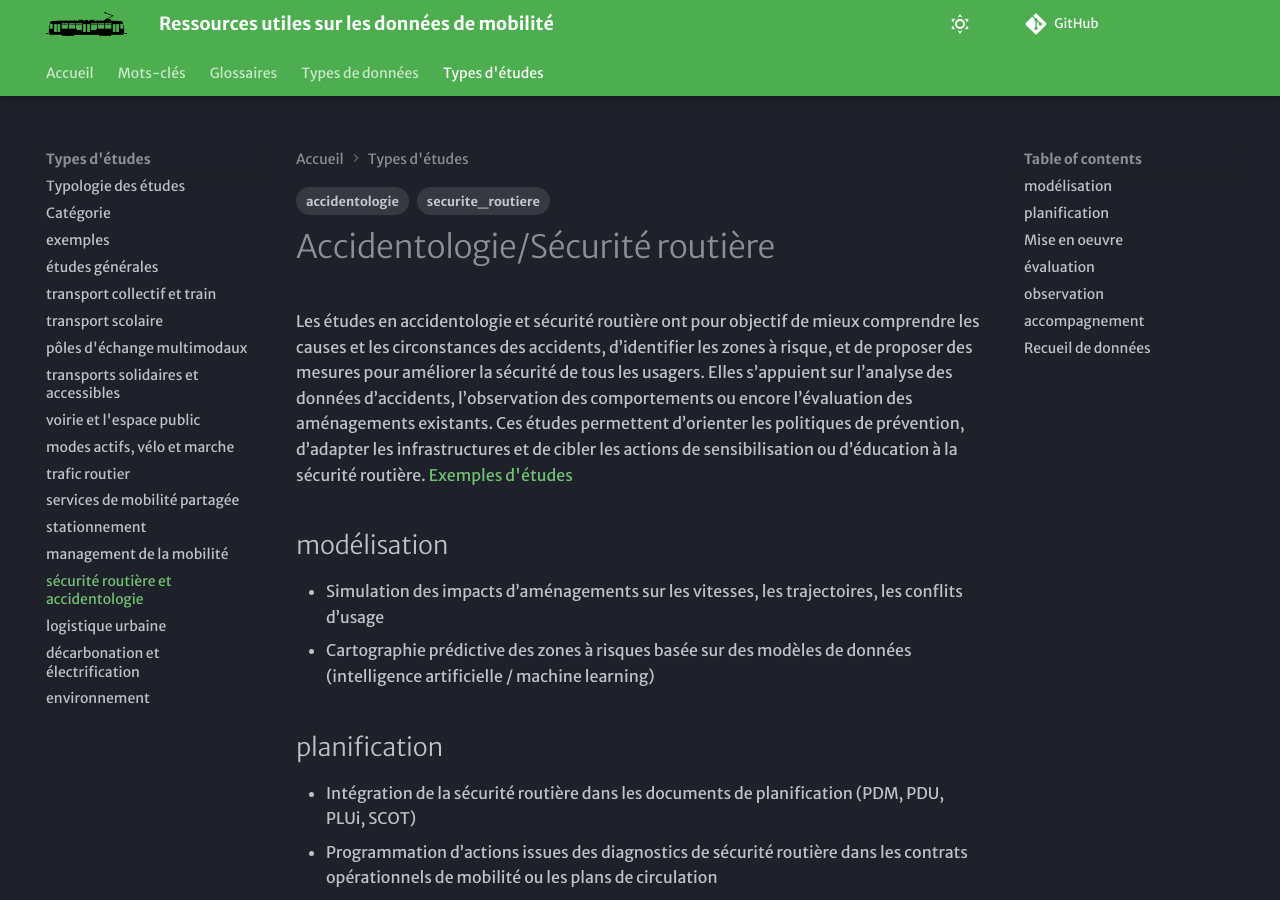
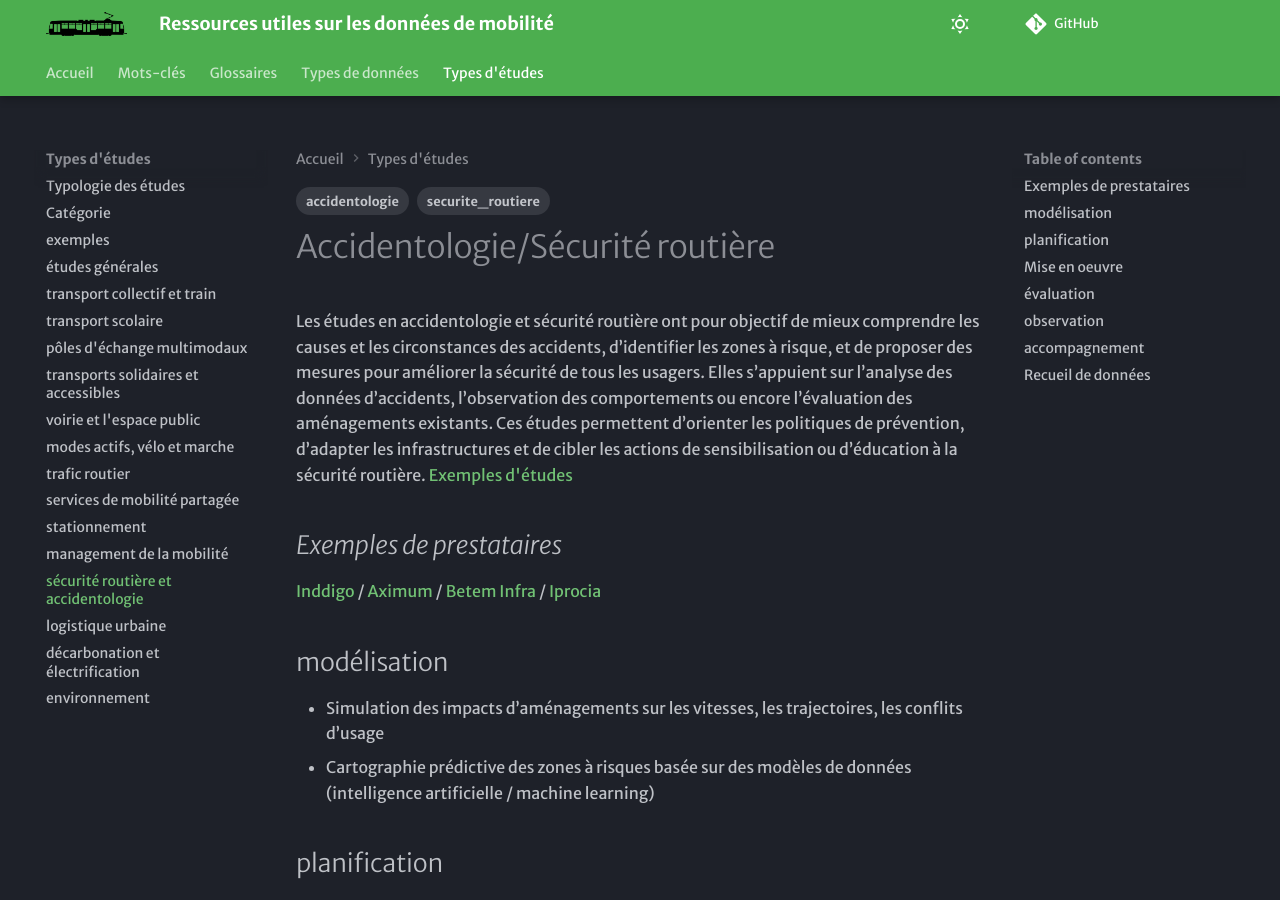
Before and after one commit to xdurang/mobscidat, an MkDocs documentation site: the page built from docs/type_etudes/TE_accidento.md, in a window 1280 px wide and 900 px high. Built offline with MkDocs 1.6.1 and Material for MkDocs 9.7.7, drawn with Linux system fonts in a browser that asks for light colours; some web fonts are replaced; comment, search, counter and statistics services are not loaded.

Commit message:
Update TE_accidento.md

```diff
--- a/docs/type_etudes/TE_accidento.md
+++ b/docs/type_etudes/TE_accidento.md
@@ -7,6 +7,8 @@ tags:
 # Accidentologie/Sécurité routière
 Les études en accidentologie et sécurité routière ont pour objectif de mieux comprendre les causes et les circonstances des accidents, d’identifier les zones à risque, et de proposer des mesures pour améliorer la sécurité de tous les usagers. Elles s’appuient sur l’analyse des données d’accidents, l’observation des comportements ou encore l’évaluation des aménagements existants. Ces études permettent d’orienter les politiques de prévention, d’adapter les infrastructures et de cibler les actions de sensibilisation ou d’éducation à la sécurité routière.
 [Exemples d'études](https://documentsmarches.francemobilites.fr/Search/?sort=score&sortOrder=desc&highlight=true&facet=true&r=1&f_type=DOCUMENT&f_property.FMCode.PublicContractClass.natureOfPrestations_string=Etude+service&l_property.FMCode.PublicContractClass.natureOfPrestations_string=25&l_property.FMCode.PublicContractClass.metierIndex_string=20&text=accidentologie+s%C3%A9curit%C3%A9+routi%C3%A8re)
+## _Exemples de prestataires_
+[Inddigo](https://www.inddigo.com/fr/expertises/mobilite/) / [Aximum](https://www.aximum.com/metiers) / [Betem Infra](https://www.betem.fr/infra) / [Iprocia](https://www.iprocia.fr/)
 
 ## modélisation
 - Simulation des impacts d’aménagements sur les vitesses, les trajectoires, les conflits d’usage
```
